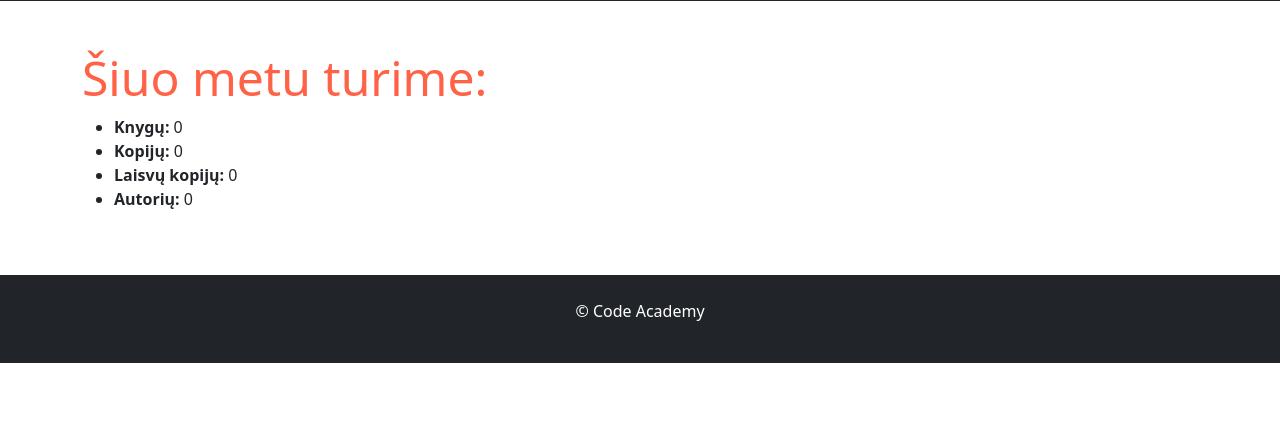
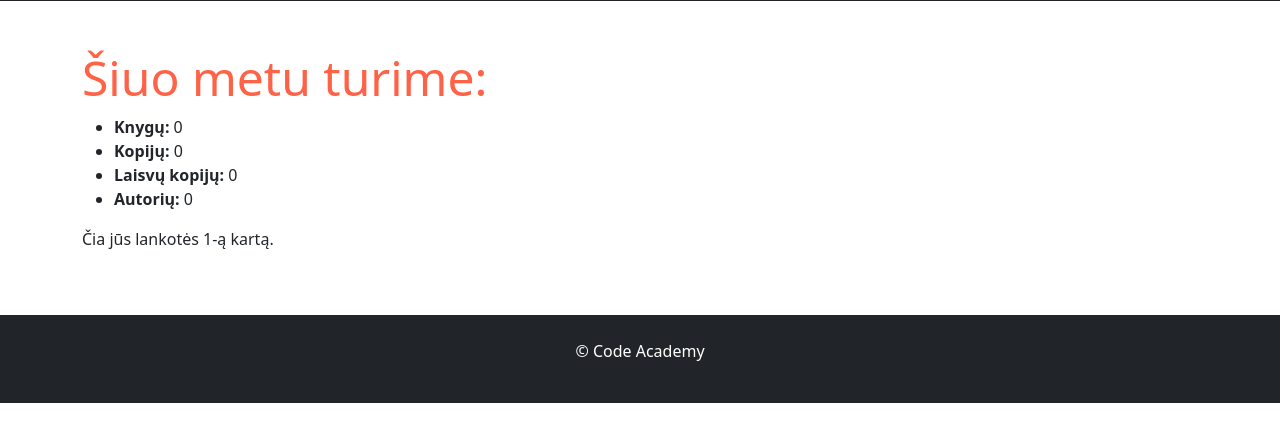
Before and after one commit to DonatasNoreika/library_202506, a Django app: page /library/ in a window 1280 px wide. Shown: the part 263-705 px from the top of the page. Run offline with Django 5.2, Linux system fonts and the light colour scheme; data that the repository does not hold is empty.

Commit message:
6: +Pagrindiniame puslapyje rodomas apsilankymų skaičius

```diff
--- a/mysite/library/templates/index.html
+++ b/mysite/library/templates/index.html
@@ -11,4 +11,5 @@
     <li><strong>Laisvų kopijų: </strong>{{ num_instances_available }}</li>
     <li><strong>Autorių: </strong>{{ num_authors }}</li>
 </ul>
+<p>Čia jūs lankotės {{ num_visits }}-ą kartą.</p>
 {% endblock %}
--- a/mysite/library/views.py
+++ b/mysite/library/views.py
@@ -11,11 +11,17 @@ def index(request):
     num_instances = BookInstance.objects.all().count()
     num_instances_available = BookInstance.objects.filter(status__exact='g').count()
     num_authors = Author.objects.all().count()
+
+    # Papildome kintamuoju num_visits, įkeliame jį į kontekstą.
+    num_visits = request.session.get("num_visits", 1)
+    request.session['num_visits'] = num_visits + 1
+
     context = {
         "num_books": num_books,
         "num_instances": num_instances,
         "num_instances_available": num_instances_available,
         "num_authors": num_authors,
+        "num_visits": num_visits,
     }
     return render(request, template_name="index.html", context=context)
 
```
